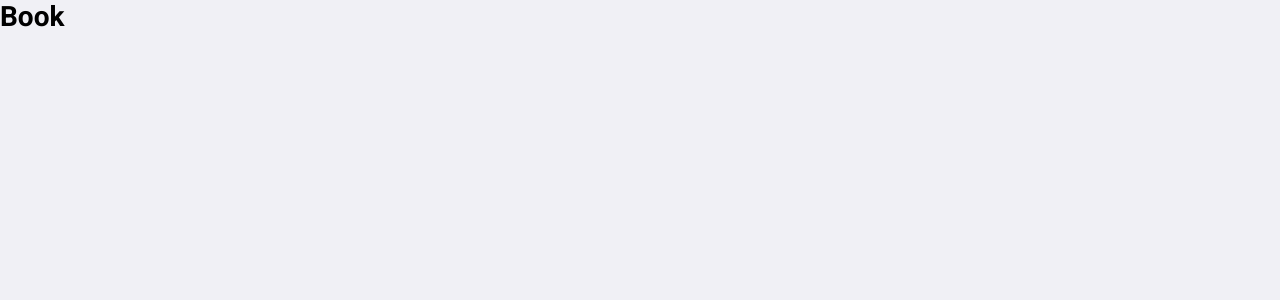
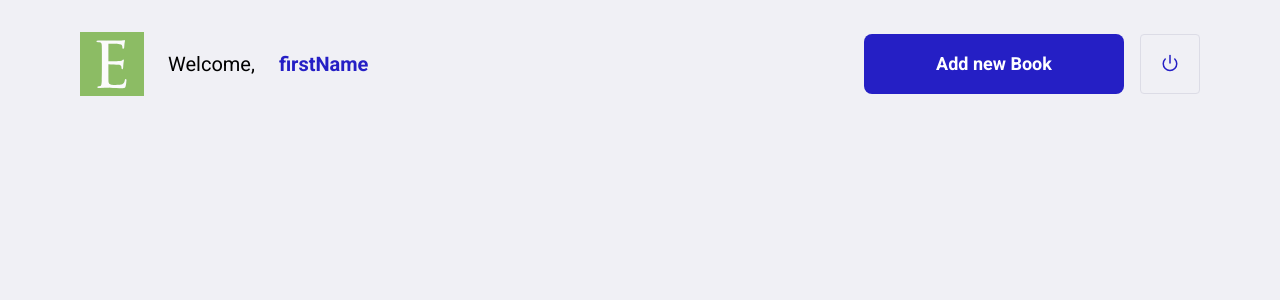
Before and after one commit to thiagovb46/books-crud-react-front-end, a React (Create React App) app: page /book in a window 1280 px wide. Shown: the top 300 px of the page. Built offline with nearby package versions, Linux system fonts and the light colour scheme.

Commit message:
BooksComponentImplementation

```diff
--- a/package.json
+++ b/package.json
@@ -8,6 +8,7 @@
     "@testing-library/user-event": "^13.2.1",
     "react": "^17.0.2",
     "react-dom": "^17.0.2",
+    "react-icons": "^4.3.1",
     "react-router-dom": "5.2",
     "react-scripts": "5.0.0",
     "web-vitals": "^2.1.0"
--- a/src/pages/Book/index.js
+++ b/src/pages/Book/index.js
@@ -1,9 +1,27 @@
 import React from "react";
 
+import {FiPower} from 'react-icons/fi'
+import logoimg from '../../assets/logo.svg'
+
+import {Link} from 'react-router-dom'
 import './styles.css'
 
 export default function Book()
 {
 
-    return (<h1>Book</h1>)
+    return (
+        <div className = "book-container">
+            <header>
+                <img src={logoimg} al = "logotipo" />
+                <span>Welcome,
+                    <strong>firstName</strong>
+                </span>
+                <Link className="button" to ="book/new">Add new Book</Link>
+                <button type="button">
+                    <FiPower size={18} color = "#251fc5"/>
+                </button>
+            </header>
+
+        </div>
+        )
 }
--- a/src/pages/Book/styles.css
+++ b/src/pages/Book/styles.css
@@ -0,0 +1,47 @@
+.book-container
+{
+    width: 100%;
+    max-width: 1180px;
+    padding: 0 30px;
+    margin: 32px auto;
+}
+
+.book-container header {
+display: flex;
+align-items:center;
+
+}
+
+.book-container header span {
+
+    font-size: 20px;
+    margin-left:24px;
+
+}
+
+.book-container header span strong {
+
+    font-size: 20px;
+    margin-left:24px;
+    color:#251fc5;
+
+}
+
+.book-container header img {
+    height: 64px;
+}
+
+.book-container header a{
+    width: 260px;
+    margin-left:auto;
+    margin-top: 0;
+}
+
+.book-container header button {
+   height: 60px;
+   width: 60px;
+   border-radius:4px;
+   border: 1px solid #dcdce6;
+   background: transparent;
+   margin-left: 16px;
+}
```
Also changed, not shown: 1 other file (tests, documents, lock files or other folders).
